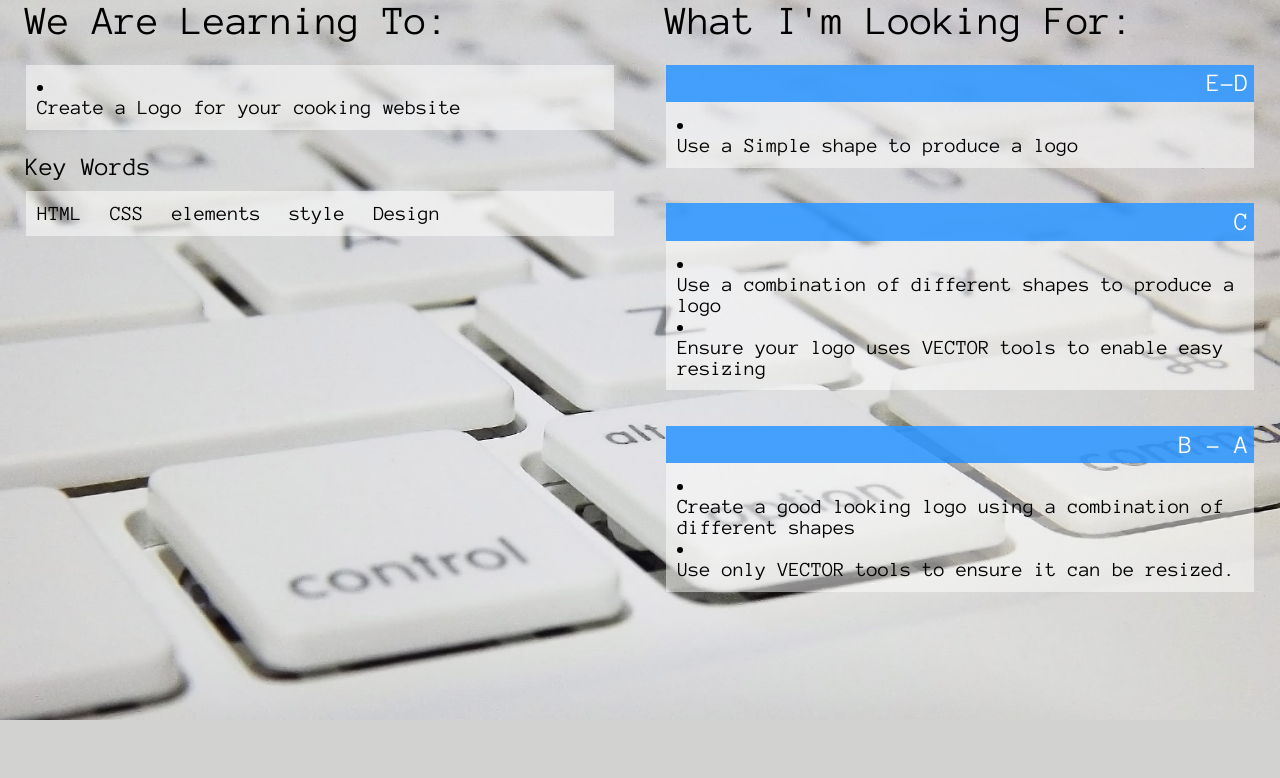
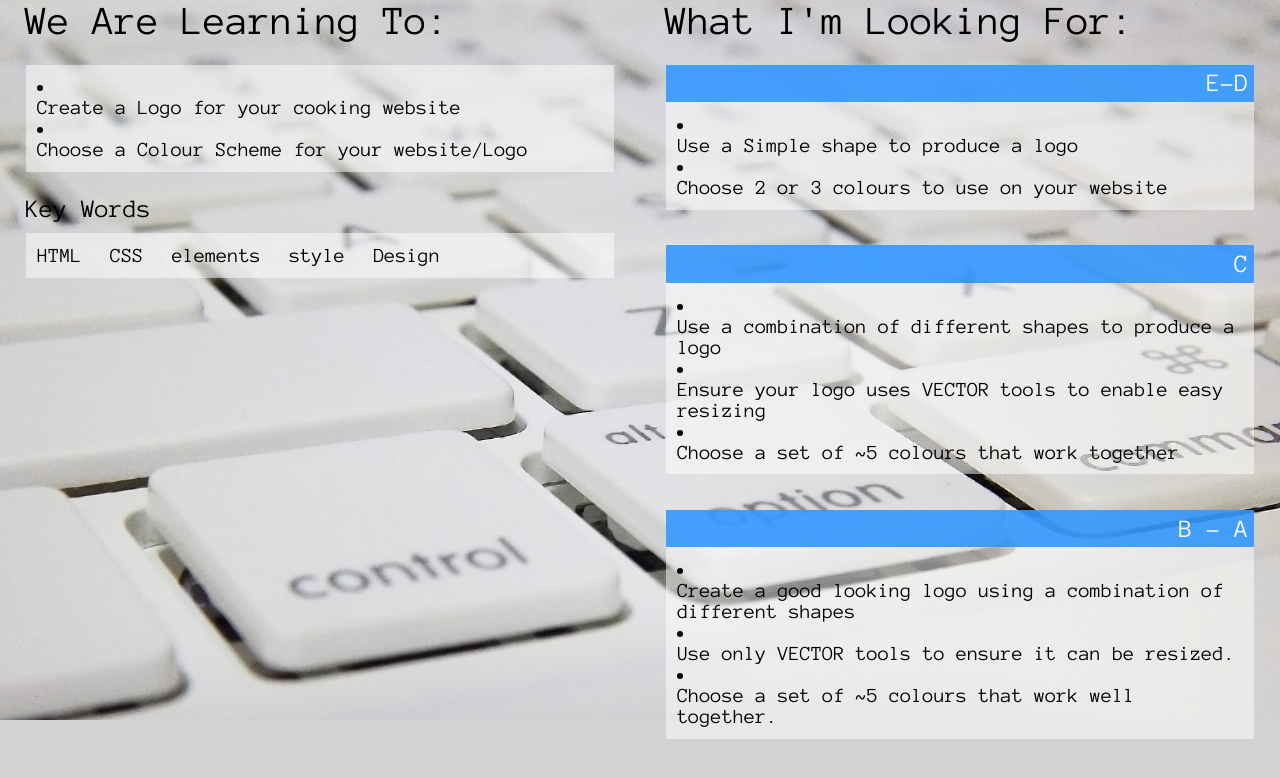
Before and after one commit to MalphasWats/computing.codes, a Jekyll site: the page built from _posts/2015-09-21-HTML-Cooking-Site-Logo.markdown, in a window 1280 px wide. Shown: the top 778 px of the page. Built offline with Jekyll 4.4.1, drawn with Linux system fonts in a browser that asks for light colours; Markdown is read by kramdown in place of the engine named in the settings.

Commit message:
updated logo

```diff
--- a/_posts/2015-09-21-HTML-Cooking-Site-Logo.markdown
+++ b/_posts/2015-09-21-HTML-Cooking-Site-Logo.markdown
@@ -4,6 +4,7 @@ title: Cooking Site Logo
 tags: [KS4, Design, Logo]
 walt:
 - Create a Logo for your cooking website
+- Choose a Colour Scheme for your website/Logo
 keywords:
 - HTML
 - CSS
@@ -13,12 +14,15 @@ keywords:
 wilf_1_levels: E-D
 wilf_1_bullets:
 - Use a Simple shape to produce a logo
+- Choose 2 or 3 colours to use on your website
 wilf_2_levels: C
 wilf_2_bullets:
 - Use a combination of different shapes to produce a logo
 - Ensure your logo uses VECTOR tools to enable easy resizing
+- Choose a set of ~5 colours that work together
 wilf_3_levels: B - A
 wilf_3_bullets:
 - Create a good looking logo using a combination of different shapes
 - Use only VECTOR tools to ensure it can be resized.
+- Choose a set of ~5 colours that work well together.
 ---
```
